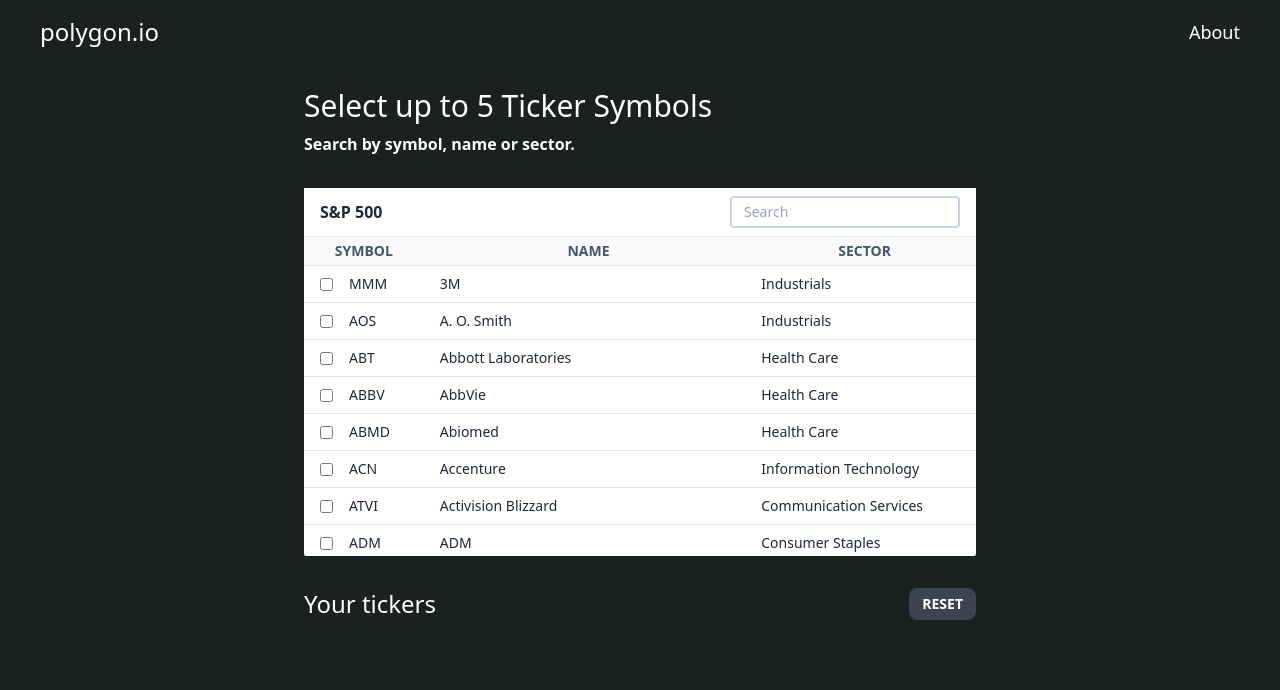
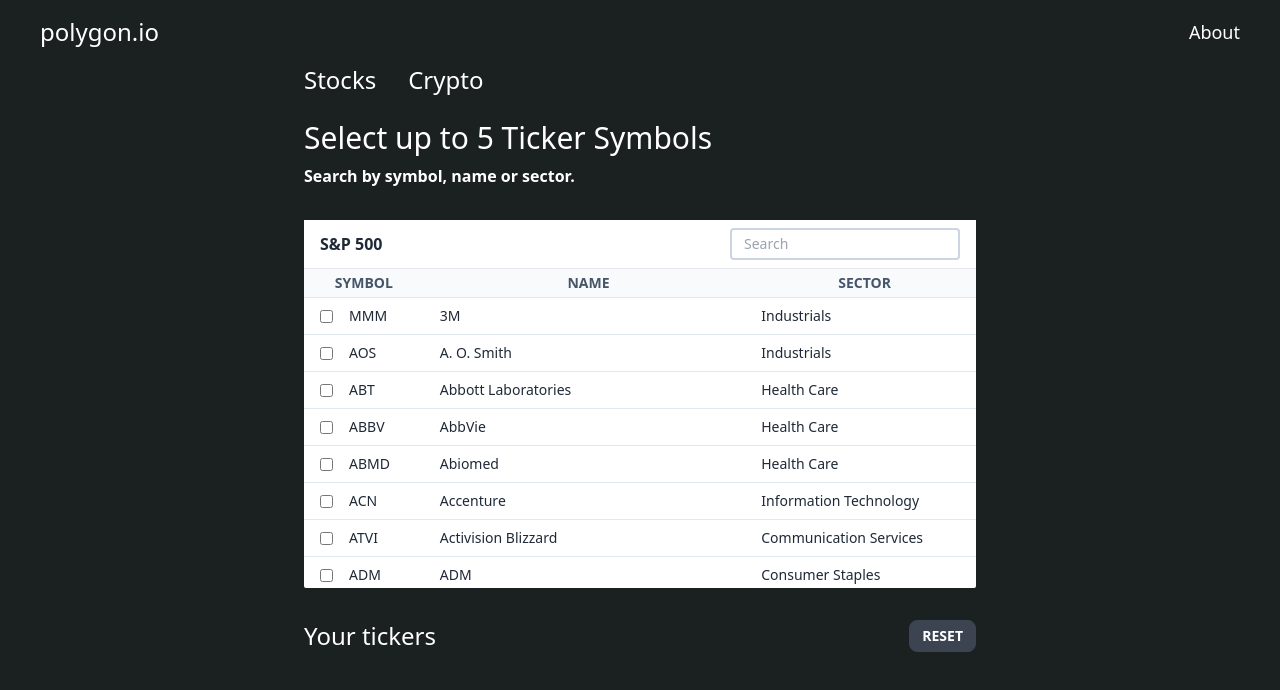
Before and after one commit to criscunas/polygon-api, a React (Create React App) app: page / in a window 1280 px wide. Shown: the top 690 px of the page. Built offline with nearby package versions, Linux system fonts and the light colour scheme.

Commit message:
added crypto data, added option to toggle between stocks and crypto tables, added in some graceful degradation for empty search results, need to adjust generate results for crypto data

```diff
--- a/src/App.tsx
+++ b/src/App.tsx
@@ -1,5 +1,6 @@
 import configs from '../src/service/configs';
 import Data from './data/sp500.json';
+import Crypto from './data/crypto50.json';
 import { useState } from 'react';
 import { HeroSection } from './components/HeroSection';
 import { DataTable } from './partials/tables/DataTable';
@@ -10,6 +11,7 @@
 function App() {
 
     const [searchResults, setSearchResults] = useState<any>([])
+    const [type, setType] = useState<string>('stocks')
 
     const generateResults = async (selected: {name: string, id: number}[]):Promise<void> => {
 
@@ -25,8 +27,22 @@
 
     return (
         <div>
+            <div className='text-white flex gap-8 text-2xl'>
+                <p className='cursor-pointer'
+                    onClick={() => setType('stocks')}
+                >
+                    Stocks
+                </p>
+                <p className='cursor-pointer'
+                    onClick={() => setType('crypto')}
+                >
+                    Crypto
+                </p>
+            </div>
             <HeroSection />
             <DataTable
+                type={type}
+                crypto={Crypto}
                 dataSet={Data}
                 handler={generateResults}
             />
--- /dev/null
+++ b/src/data/crypto50.json
@@ -0,0 +1,82 @@
+[
+    {
+        "Name" : "Bitcoin",
+        "Symbol" : "BTC"
+    },
+    {
+        "Name" : "Ethereum",
+        "Symbol": "ETH"
+    },
+    {
+        "Name" : "Tether",
+        "Symbol": "USDT"
+    },
+    {
+        "Name" : "USD Coin",
+        "Symbol": "USDC"
+    },
+    {
+        "Name" : "BNB",
+        "Symbol": "BNB"
+    },
+    {
+        "Name" : "Binance USD",
+        "Symbol": "BUSD"
+    },
+    {
+        "Name" : "XRP",
+        "Symbol": "XRP"
+    },
+    {
+        "Name" : "Cardano",
+        "Symbol": "ADA"
+    },
+    {
+        "Name" : "Solana",
+        "Symbol": "SOL"
+    },
+    {
+        "Name" : "Dogecoin",
+        "Symbol": "DOGE"
+    },
+    {
+        "Name" : "Dai",
+        "Symbol": "DAI"
+    },
+    {
+        "Name" : "Polkadot",
+        "Symbol": "DOT"
+    },
+    {
+        "Name" : "TRON",
+        "Symbol": "TRX"
+    },
+    {
+        "Name" : "Shiba Inu",
+        "Symbol": "SHIB"
+    },
+    {
+        "Name" : "Polygon",
+        "Symbol": "MATIC"
+    },
+    {
+        "Name" : "Avalanche",
+        "Symbol": "AVAX"
+    },
+    {
+        "Name" : "UNUS SED LEO",
+        "Symbol": "LEO"
+    },
+    {
+        "Name" : "Uniswap",
+        "Symbol": "UNI"
+    },
+    {
+        "Name" : "Wrapped Bitcoin",
+        "Symbol": "WBTC"
+    },
+    {
+        "Name" : "Litecoin",
+        "Symbol": "LTC"
+    }
+]
--- a/src/partials/tables/DataTable.tsx
+++ b/src/partials/tables/DataTable.tsx
@@ -8,17 +8,32 @@
         Sector: string,
     }[],
 
+    crypto : {
+        Name: string,
+        Symbol: string,
+    }[],
+
+    type : string,
+
     handler: Function,
 }
 
-export const DataTable = ({ dataSet, handler }: DataProps) => {
+export const DataTable = ({ dataSet, crypto, type, handler }: DataProps) => {
 
     const [search, setSearch] = useState<string>('')
     const [data, setData] = useState<any[]>([])
+    const [cryptoData, setCryptoData] = useState<any[]>([])
+    const [cryptoSearch, setCryptoSearch] = useState<string>('')
     const [selected, setSelected] = useState<any>([])
 
     const onChange = (e: React.FormEvent<HTMLInputElement>): void => {
+        if(type === 'stocks') {
             setSearch(e.currentTarget.value)
+        }
+
+        if(type === 'crypto') {
+            setCryptoSearch(e.currentTarget.value)
+        }
     }
 
     const onSelectChange: React.ChangeEventHandler<HTMLInputElement> = (e) => {
@@ -55,11 +70,25 @@
                     || item.Sector.toLowerCase().includes(search.toLowerCase().trim())
             }))
         }
-    }, [search])
+
+        if(!cryptoSearch) {
+            setCryptoData(crypto)
+        }
+
+        if(cryptoSearch) {
+            setCryptoData(_.filter(crypto, (item: any) => {
+                return item.Name.toLowerCase().includes(cryptoSearch.toLowerCase().trim())
+                    || item.Symbol.toLowerCase().includes(cryptoSearch.toLowerCase().trim())
+            }))
+
+        }
+    }, [search, cryptoSearch])
 
     return (
         <div>
-            {data.length === 0 ?
+            {type === 'stocks' ?
+                <div>
+                {!data ?
                     <div className="text-center mt-24">
                         <progress className="bg-blue-400 progress w-56"></progress>
                     </div>
@@ -74,7 +103,6 @@
                                     className="border-2 border-slate-300 input-sm max-w-[15rem] rounded"
                                     onChange={onChange}
                                     value={search}
-
                                 />
                             </form>
                         </div>
@@ -113,7 +141,72 @@
                                     })}
                                 </tbody>
                             </table>
+                            <div className='bg-white text-center py-4 text-lg font-semibold'>
+                                {data.length === 0 ? <p> No matches found for {search}</p> : null}
                             </div>
+                        </div>
+                    </div>
+                }
+                </div>
+                :
+                <div>
+                    {!cryptoData?
+                        <div className="text-center mt-24">
+                            <progress className="bg-blue-400 progress w-56"></progress>
+                        </div>
+                        :
+                        <div>
+                            <div className="bg-white flex items-center justify-between py-2 px-4">
+                                <div className='font-semibold'>Crypto</div>
+                                <form>
+                                    <input
+                                        type="text"
+                                        placeholder="Search"
+                                        className="border-2 border-slate-300 input-sm max-w-[15rem] rounded"
+                                        onChange={onChange}
+                                        value={cryptoSearch}
+                                    />
+                                </form>
+                            </div>
+                            <div className="overflow-x-auto max-h-80 rounded-b-sm">
+                                <table className="table-auto w-full">
+                                    <thead className="text-sm uppercase text-slate-600 bg-slate-50">
+                                        <tr>
+                                            <th className="border-b border-t py-1">Symbol</th>
+                                            <th className="border-b border-t py-1">Name</th>
+                                        </tr>
+                                    </thead>
+                                    <tbody className="bg-white text-sm divide-y divide-slate-200 border-b border-slate-200 max-h-20">
+                                        {cryptoData.map((ele: {Symbol:string, Name: string}, index : number) => {
+                                            return (
+                                                <tr key={index} className="cursor-pointer hover:bg-slate-300">
+                                                    <td className="pl-4">
+                                                        <div className='flex items-center gap-4'>
+                                                            <input
+                                                                type="checkbox"
+                                                                onChange={onSelectChange}
+                                                                value={index}
+                                                                name={ele.Symbol.toString()}
+                                                            />
+                                                            {ele.Symbol}
+                                                        </div>
+                                                    </td>
+                                                    <td className="pl-4">
+                                                        <div> {ele.Name} </div>
+                                                    </td>
+                                                </tr>
+                                                )
+                                            })}
+                                    </tbody>
+                                </table>
+                                <div className='bg-white text-center py-4 text-lg font-semibold'>
+                                    {cryptoData.length === 0 ? <p> No matches found for {cryptoSearch} </p> : null}
+                                </div>
+                            </div>
+                        </div>
+                    }
+                </div>
+                }
 
                 <div className="text-white my-8">
                     <div className='flex justify-between items-center'>
@@ -125,8 +218,7 @@
                                 Reset
                             </button>
                     </div>
-                        {!selected.length
-                            ? null
+                    {!selected.length ? null
                         :
                         <div>
                             <div className='mt-4 flex justify-center divide-x-2'>
@@ -152,7 +244,5 @@
                     }
             </div>
         </div>
-            }
-        </div>
     )
 }
```
Lines whose indentation alone changed are shown as unchanged.
